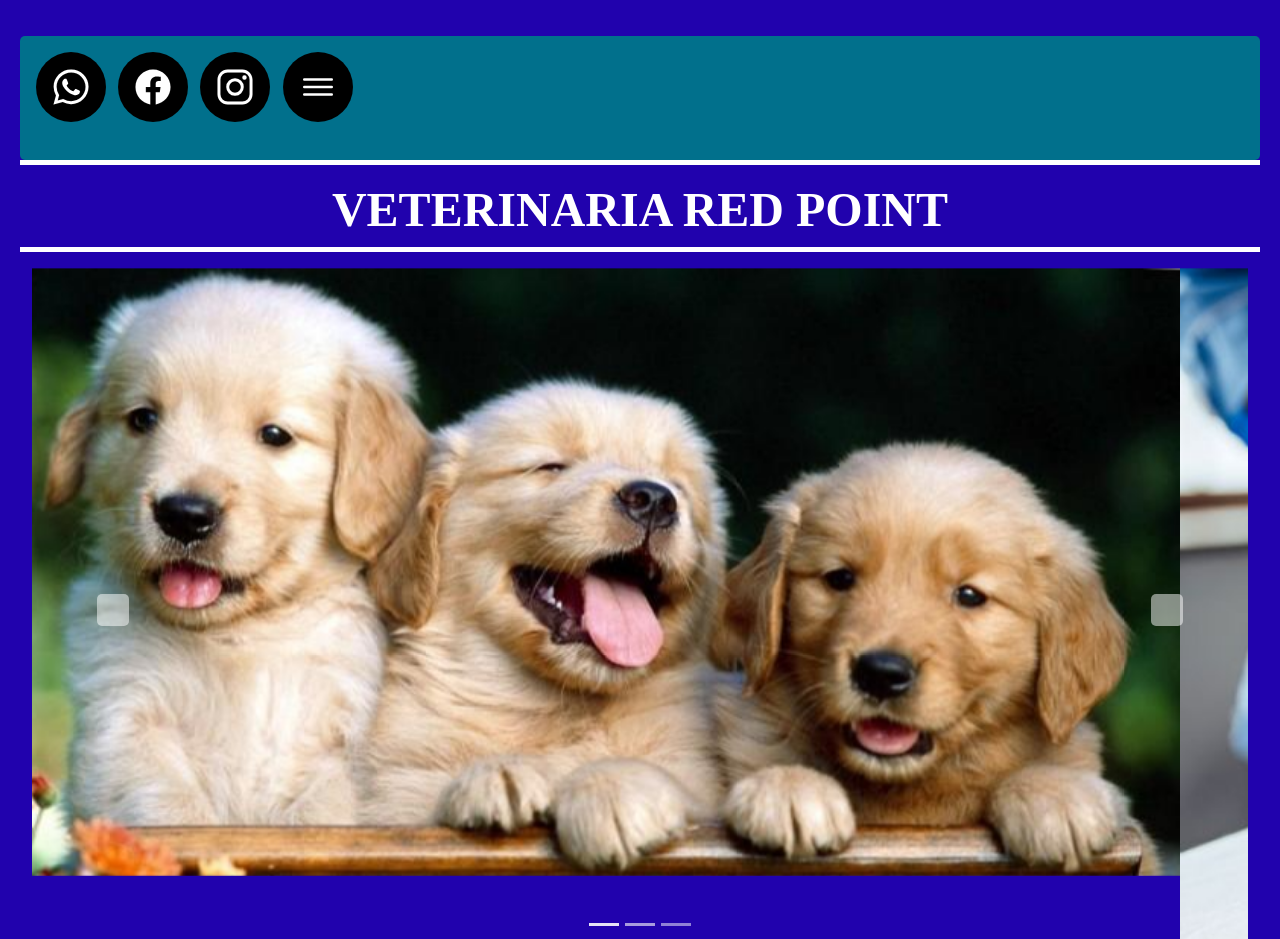
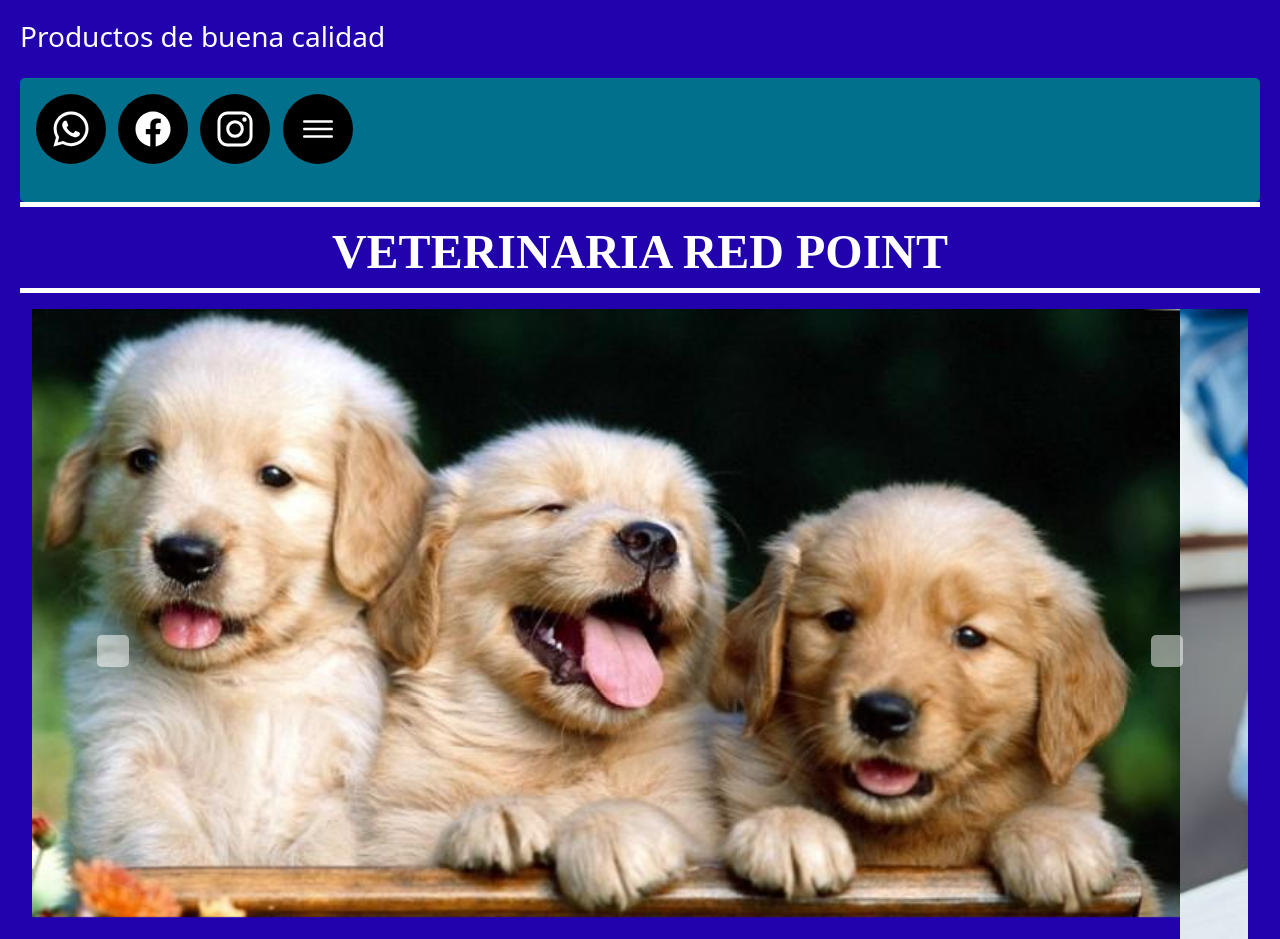
Before and after one commit to SelenaAmaya/veterinaria, a plain HTML site: page index.html in a window 1280 px wide. Shown: the top 939 px of the page. Drawn offline with nearby package versions, Linux system fonts and the light colour scheme; a web font is replaced by a local one.

Commit message:
first commit

```diff
--- a/index.html
+++ b/index.html
@@ -3,8 +3,14 @@
 
 <head>
 
+
     <meta charset="utf-8">
     <meta name="viewport" content="width=device-width, initial-scale=1, shrink-to-fit=no">
+   <meta name="keywords"  content="HTML, ASP, JS, META, PALABRAS CLAVE">
+   <meta name="description" content="veterinaria de la mejor calidad">
+
+
+
 
 
     <link href="https://cdn.jsdelivr.net/npm/bootstrap@5.2.0-beta1/dist/css/bootstrap.min.css" rel="stylesheet" integrity="sha384-0evHe/X+R7YkIZDRvuzKMRqM+OrBnVFBL6DOitfPri4tjfHxaWutUpFmBp4vmVor" crossorigin="anonymous">
@@ -12,7 +18,10 @@
 
     <link rel="stylesheet" href="css/style.css">
 
+
     <title>Veterinaria Red Point</title>
+    <h3>Productos de buena calidad</h3>
+
 </head>
 
 <body>
```
Also changed, not shown: producto.html (deleted).
